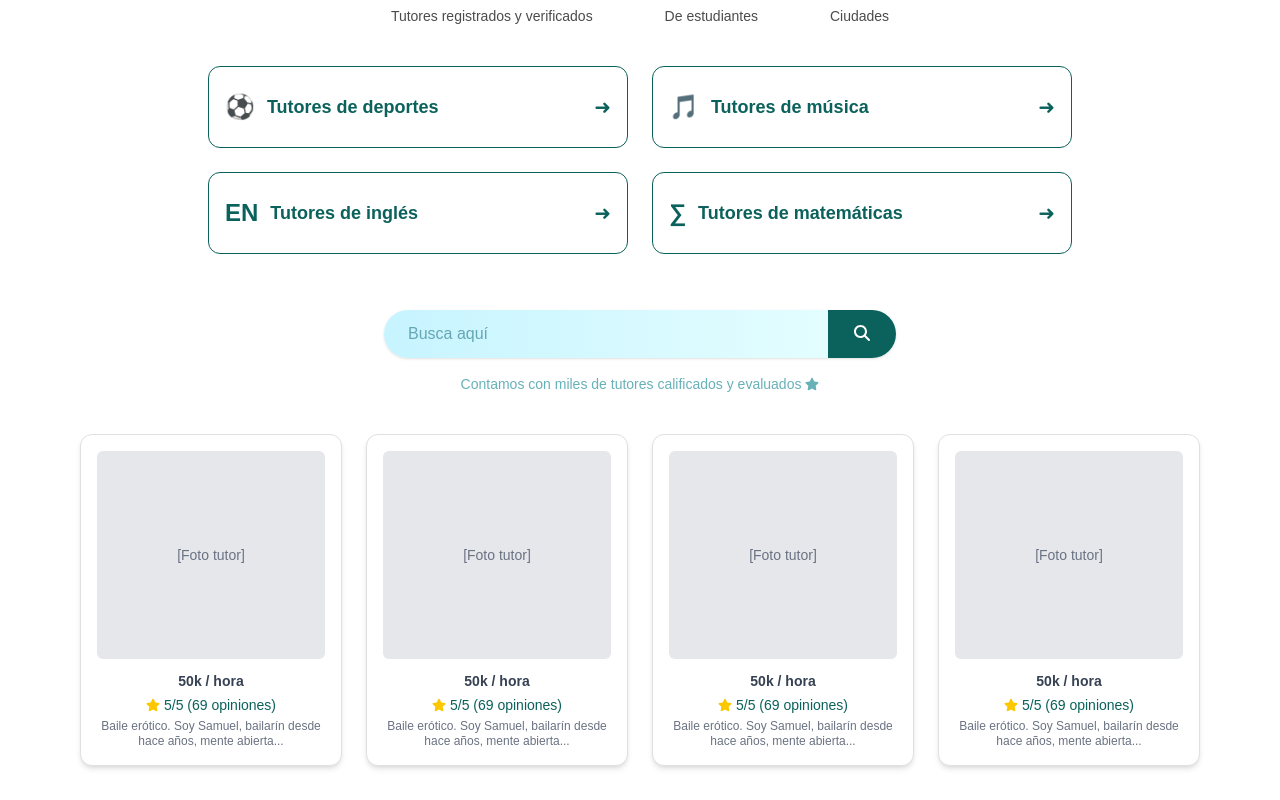
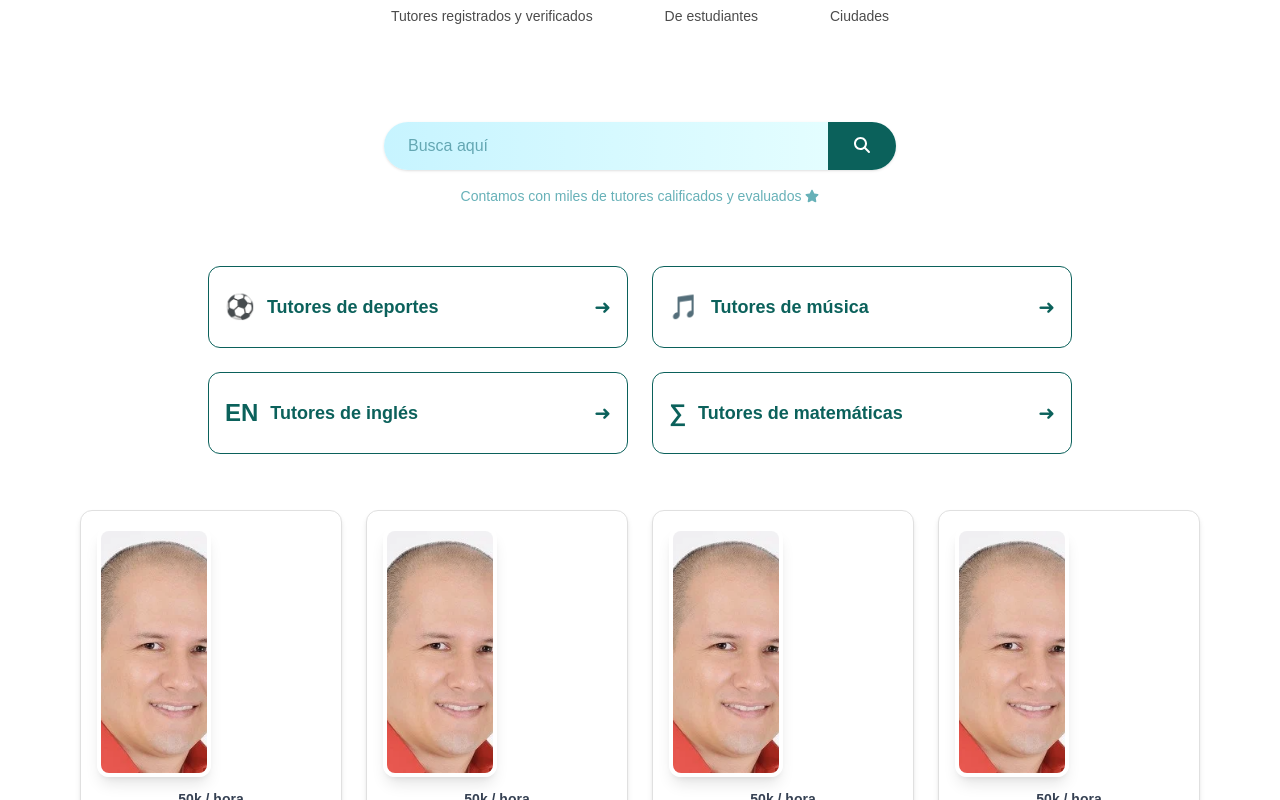
Before and after one commit to Diegdary/MyTeacher_Front, a Next.js app: page / in a window 1280 px wide. Shown: the part 640-1440 px from the top of the page. Built offline with nearby package versions, Linux system fonts and the light colour scheme.

Commit message:
foto de tutores

```diff
--- a/src/app/page.tsx
+++ b/src/app/page.tsx
@@ -192,8 +192,27 @@ const handleRegister = async () => {
         </div>
       </section>
 
+      {/* BUSCADOR */}
+      <section className="mt-14 mb-4 w-full flex justify-center">
+        <div className="flex w-[80%] max-w-lg rounded-full overflow-hidden bg-gradient-to-r from-[#c7f4ff] to-[#e8ffff] shadow-sm">
+          <input
+            type="text"
+            placeholder="Busca aquí"
+            className="flex-grow px-6 py-3 bg-transparent outline-none text-[#0b615b] placeholder-[#64a7b3]"
+          />
+          <button className="bg-[#0b615b] text-white px-6 hover:bg-[#0a7f77] transition">
+            {<FontAwesomeIcon icon={faMagnifyingGlass}/>}
+          </button>
+        </div>
+      </section>
+
+      <p className="text-sm text-[#67b1b8] mb-10 flex items-center gap-1">
+        Contamos con miles de tutores calificados y evaluados <FaStar />
+      </p>
+
+
       {/* CATEGORÍAS */}
-      <section className="max-w-4xl w-full grid md:grid-cols-2 gap-6 text-center text-[#0b615b] px-4">
+      <section className="mt-5 max-w-4xl w-full grid md:grid-cols-2 gap-6 text-center text-[#0b615b] px-4">
         {[
           { name: "Tutores de deportes", icon: "⚽" },
           { name: "Tutores de música", icon: "🎵" },
@@ -212,34 +231,27 @@ const handleRegister = async () => {
         ))}
       </section>
 
-      {/* BUSCADOR */}
-      <section className="mt-14 mb-4 w-full flex justify-center">
-        <div className="flex w-[80%] max-w-lg rounded-full overflow-hidden bg-gradient-to-r from-[#c7f4ff] to-[#e8ffff] shadow-sm">
-          <input
-            type="text"
-            placeholder="Busca aquí"
-            className="flex-grow px-6 py-3 bg-transparent outline-none text-[#0b615b] placeholder-[#64a7b3]"
-          />
-          <button className="bg-[#0b615b] text-white px-6 hover:bg-[#0a7f77] transition">
-            {<FontAwesomeIcon icon={faMagnifyingGlass}/>}
-          </button>
-        </div>
-      </section>
 
-      <p className="text-sm text-[#67b1b8] mb-10 flex items-center gap-1">
-        Contamos con miles de tutores calificados y evaluados <FaStar />
-      </p>
 
       {/* TUTORES */}
-      <section className="max-w-6xl mx-auto px-4 grid md:grid-cols-4 gap-6">
+      <section className="mt-14 max-w-6xl mx-auto px-4 grid md:grid-cols-4 gap-6">
         {[1, 2, 3, 4].map((i) => (
           <div
             key={i}
             className="bg-white rounded-xl shadow-md p-4 text-center border border-[#e0e0e0]"
           >
-            <div className="w-full h-52 bg-gray-200 rounded-md flex items-center justify-center">
-              <span className="text-gray-500 text-sm">[Foto tutor]</span>
+          <div className="md:w-1/2 mt-10 md:mt-0 flex justify-center">
+            <div className="w-[380px] h-[250px] rounded-xl overflow-hidden shadow-lg border-4 border-white hover:shadow-2xl transition-all duration-300">
+              <Image
+                src="/julio_profe.png"
+                alt="Tutor explicando en videollamada"
+                width={400}
+                height={250}
+                className="object-cover w-full h-full"
+                priority
+              />
             </div>
+          </div>
             <div className="mt-3 text-sm text-gray-700 space-y-1">
               <p className="font-semibold">50k / hora</p>
               <p className="flex justify-center items-center gap-1 text-[#0b615b]">
```
Also changed, not shown: public/julio_profe.png (added).
